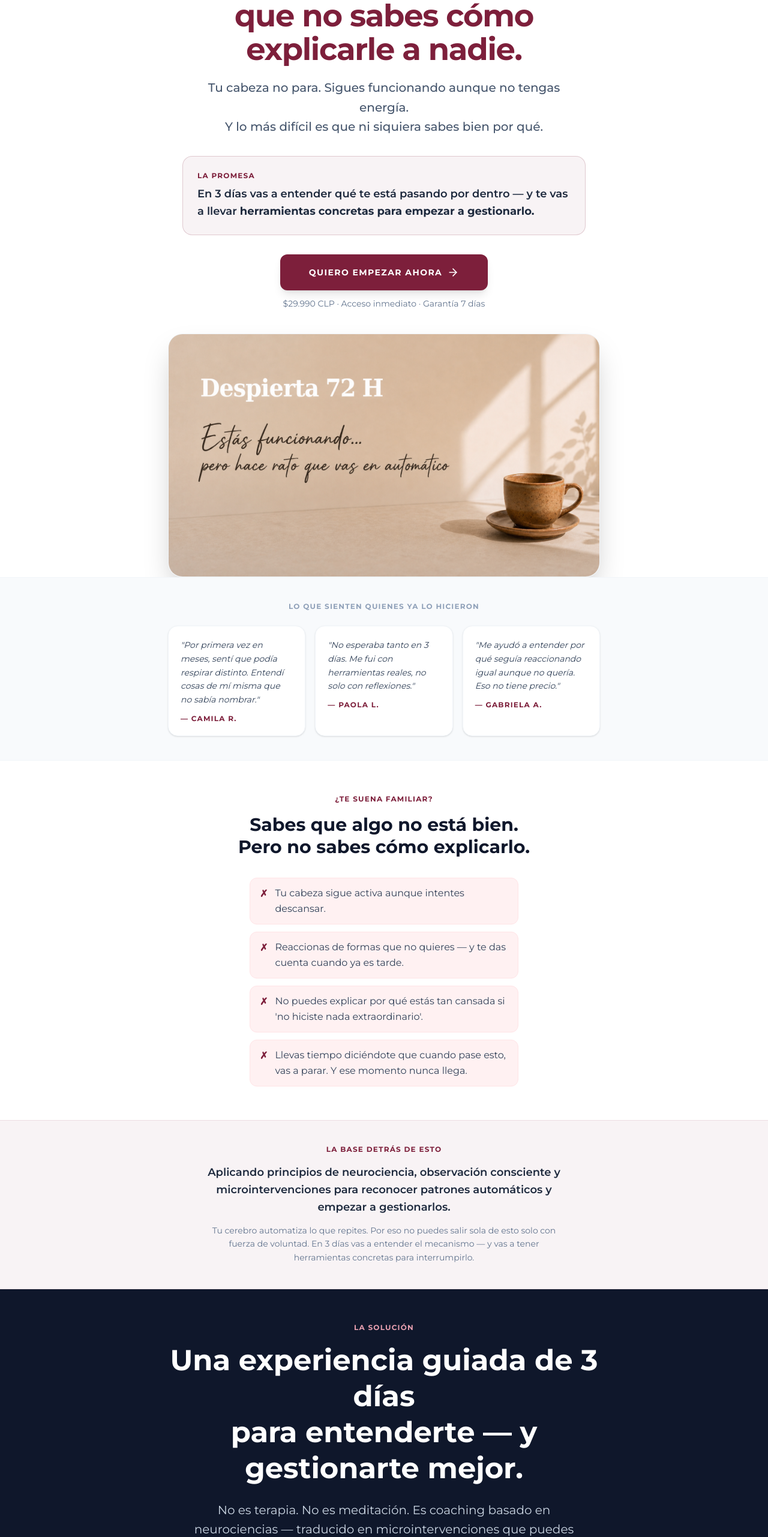
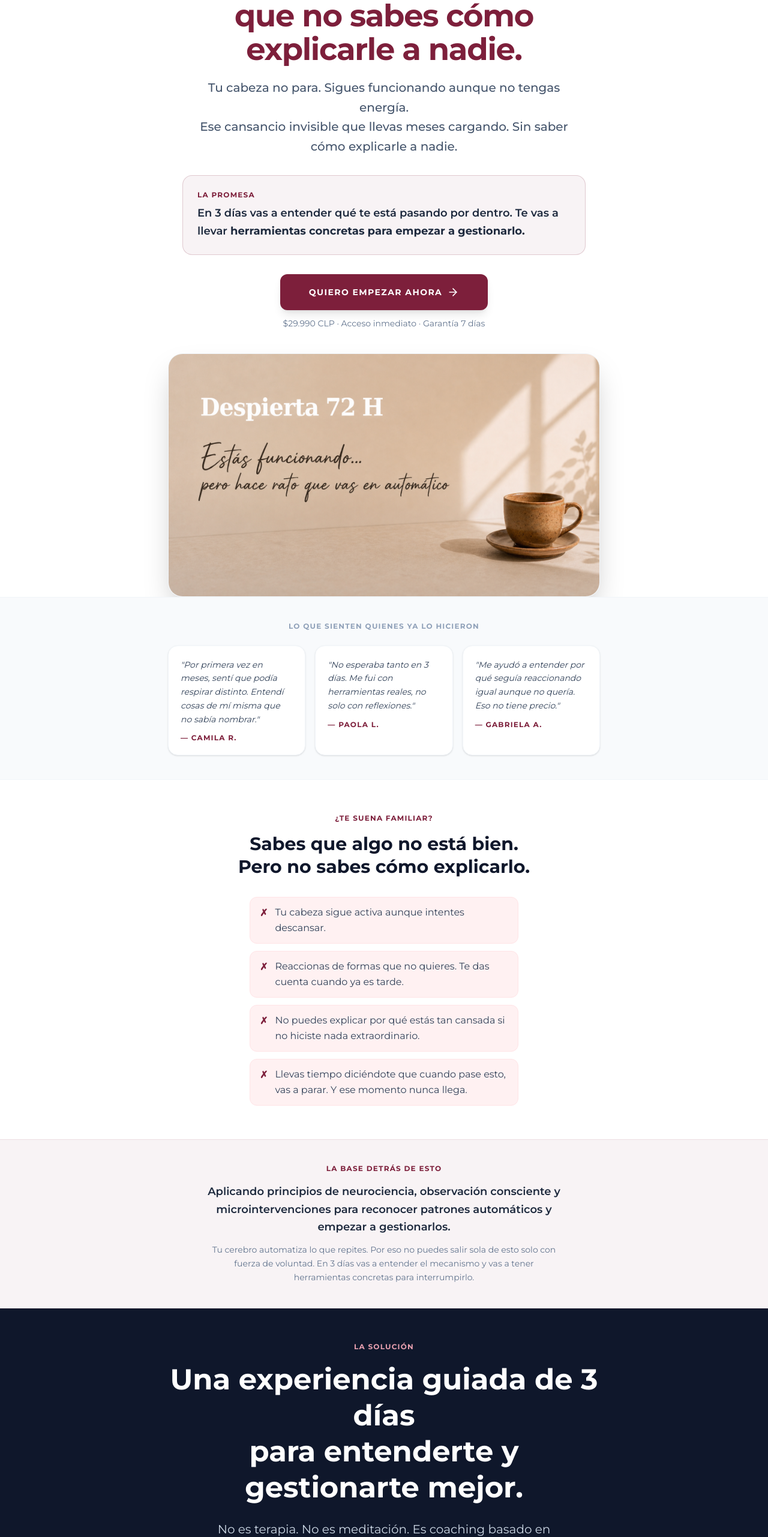
Before and after one commit to cursossolange/despierta-72h, a React (Vite) app: page / in a window 1280 px wide. Shown: the part 235-2797 px from the top of the page at 60% size. Built offline with nearby package versions, Linux system fonts and the light colour scheme.

Commit message:
Update LandingPage.tsx

```diff
--- a/src/components/LandingPage.tsx
+++ b/src/components/LandingPage.tsx
@@ -135,7 +135,7 @@ export default function LandingPage({ onPurchase }: LandingPageProps) {
             className="text-lg md:text-xl text-slate-600 font-medium leading-relaxed mb-8 max-w-2xl mx-auto"
           >
             Tu cabeza no para. Sigues funcionando aunque no tengas energía.<br />
-            Y lo más difícil es que ni siquiera sabes bien por qué.
+            Ese cansancio invisible que llevas meses cargando. Sin saber cómo explicarle a nadie.
           </motion.p>
 
           {/* PROMESA */}
@@ -149,7 +149,7 @@ export default function LandingPage({ onPurchase }: LandingPageProps) {
               La promesa
             </p>
             <p className="text-slate-800 text-base md:text-lg font-semibold leading-relaxed">
-              En 3 días vas a entender qué te está pasando por dentro — y te vas a llevar{" "}
+              En 3 días vas a entender qué te está pasando por dentro. Te vas a llevar{" "}
               <strong>herramientas concretas para empezar a gestionarlo.</strong>
             </p>
           </motion.div>
@@ -235,8 +235,8 @@ export default function LandingPage({ onPurchase }: LandingPageProps) {
           <div className="space-y-3 text-left max-w-md mx-auto">
             {[
               "Tu cabeza sigue activa aunque intentes descansar.",
-              "Reaccionas de formas que no quieres — y te das cuenta cuando ya es tarde.",
-              "No puedes explicar por qué estás tan cansada si 'no hiciste nada extraordinario'.",
+              "Reaccionas de formas que no quieres. Te das cuenta cuando ya es tarde.",
+              "No puedes explicar por qué estás tan cansada si no hiciste nada extraordinario.",
               "Llevas tiempo diciéndote que cuando pase esto, vas a parar. Y ese momento nunca llega.",
             ].map((item, i) => (
               <div
@@ -265,7 +265,7 @@ export default function LandingPage({ onPurchase }: LandingPageProps) {
           </p>
           <p className="text-slate-500 text-sm leading-relaxed max-w-xl mx-auto">
             Tu cerebro automatiza lo que repites. Por eso no puedes salir sola de esto
-            solo con fuerza de voluntad. En 3 días vas a entender el mecanismo — y vas
+            solo con fuerza de voluntad. En 3 días vas a entender el mecanismo y vas
             a tener herramientas concretas para interrumpirlo.
           </p>
         </div>
@@ -279,7 +279,7 @@ export default function LandingPage({ onPurchase }: LandingPageProps) {
           </p>
           <h2 className="text-3xl md:text-5xl font-black leading-tight mb-6">
             Una experiencia guiada de 3 días<br />
-            para entenderte — y gestionarte mejor.
+            para entenderte y gestionarte mejor.
           </h2>
           <p className="text-slate-300 text-lg md:text-xl leading-relaxed mb-10 max-w-2xl mx-auto">
             No es terapia. No es meditación. Es coaching basado en neurociencias —
@@ -297,7 +297,7 @@ export default function LandingPage({ onPurchase }: LandingPageProps) {
                 icon: <RefreshCw className="w-5 h-5" />,
                 day: "Día 2",
                 title: "Entiendes por qué reaccionas así",
-                desc: "Empiezas a ver tus patrones automáticos — y por qué se repiten aunque no quieras.",
+                desc: "Empiezas a ver tus patrones automáticos y por qué se repiten aunque no quieras.",
               },
               {
                 icon: <Heart className="w-5 h-5" />,
@@ -349,7 +349,7 @@ export default function LandingPage({ onPurchase }: LandingPageProps) {
                 emoji: "👁",
                 cuando: "Durante el día",
                 title: "Observas",
-                desc: "En pequeños momentos cotidianos, empiezas a notar cómo reaccionas y piensas. No tienes que hacer nada especial — solo prestar atención.",
+                desc: "En pequeños momentos cotidianos, empiezas a notar cómo reaccionas y piensas. No tienes que hacer nada especial. Solo prestar atención.",
               },
               {
                 emoji: "✍️",
@@ -413,16 +413,16 @@ export default function LandingPage({ onPurchase }: LandingPageProps) {
               <p>
                 Hasta que entendí que el cansancio muchas veces no aparece como
                 una crisis. Aparece como vivir con la cabeza ocupada, seguir
-                funcionando cuando ya no tienes energía — y no saber explicar por qué.
+                funcionando cuando ya no tienes energía. Sin saber explicar por qué.
               </p>
               <p>
                 Ese proceso me llevó a certificarme en Coaching Basado en
-                Neurociencias — para entender por qué vivimos tanto tiempo en
+                Neurociencias, para entender por qué vivimos tanto tiempo en
                 automático sin darnos cuenta, y qué podemos hacer para interrumpirlo.
               </p>
               <p className="font-semibold text-slate-900">
                 Despierta 72H nace desde ahí. No para exigirte más. Para que por
-                fin entiendas qué te está pasando — y tengas herramientas reales
+                fin entiendas qué te está pasando y tengas herramientas reales
                 para empezar a gestionarlo.
               </p>
             </div>
@@ -470,7 +470,7 @@ export default function LandingPage({ onPurchase }: LandingPageProps) {
           </h2>
           <p className="text-slate-600 text-sm md:text-base leading-relaxed max-w-lg mx-auto mb-6">
             Cada semana que pasa sin entenderlo, el patrón se refuerza. Tu cerebro
-            automatiza lo que repite — y salir sola se vuelve más difícil. Después
+            automatiza lo que repite. Salir sola se vuelve más difícil. Después
             de este período, el precio sube a $49.990 CLP.
           </p>
           <CountdownTimer />
@@ -493,7 +493,7 @@ export default function LandingPage({ onPurchase }: LandingPageProps) {
             {[
               {
                 q: '"No tengo tiempo para esto."',
-                a: "Necesitas menos de 30 minutos al día — en 3 momentos pequeños. El automático también se ve como no tener tiempo para parar. Eso es exactamente lo que vamos a trabajar.",
+                a: "Necesitas menos de 30 minutos al día, en 3 momentos pequeños. El automático también se ve como no tener tiempo para parar. Eso es exactamente lo que vamos a trabajar.",
               },
               {
                 q: '"¿Y si me cuesta empezar?"',
@@ -505,7 +505,11 @@ export default function LandingPage({ onPurchase }: LandingPageProps) {
               },
               {
                 q: '"¿Esto es como terapia?"',
-                a: "No. Es coaching basado en neurociencias — traducido en microintervenciones concretas. No estás aquí para ser 'arreglada'. Estás aquí para entenderte mejor y tener herramientas para gestionarte.",
+                a: "No. Es coaching basado en neurociencias, traducido en microintervenciones concretas. No estás aquí para ser arreglada. Estás aquí para entenderte mejor y tener herramientas para gestionarte.",
+              },
+              {
+                q: '"Ya intenté meditación, apps, vacaciones... y volví igual."',
+                a: "Porque ninguna de esas cosas trabaja el mecanismo. El problema no es que no tengas voluntad. Es que tu cerebro automatizó ese patrón. Despierta 72H trabaja exactamente eso: entender el mecanismo para poder interrumpirlo.",
               },
               {
                 q: '"¿Y si tengo dudas mientras lo hago?"',
@@ -552,7 +556,7 @@ export default function LandingPage({ onPurchase }: LandingPageProps) {
           </p>
           <p className="text-slate-500 text-sm md:text-base mb-8 max-w-md mx-auto leading-relaxed">
             Cada día que pasa funcionando así, el patrón se hace más automático.
-            Tú puedes ser la primera en entender qué te está pasando — y hacer algo distinto.
+            Tú puedes ser la primera en entender qué te está pasando y hacer algo distinto.
           </p>
           <div className="flex flex-col items-center gap-3 mb-6">
             <CTAButton label="Quiero empezar hoy" size="lg" />
```
